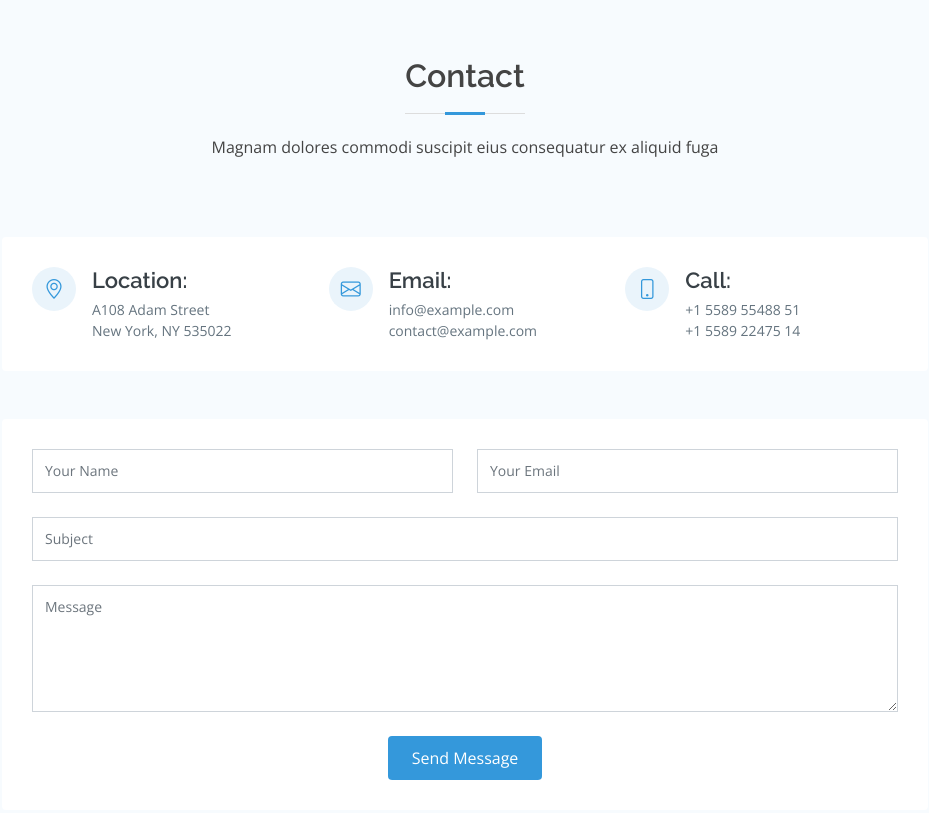
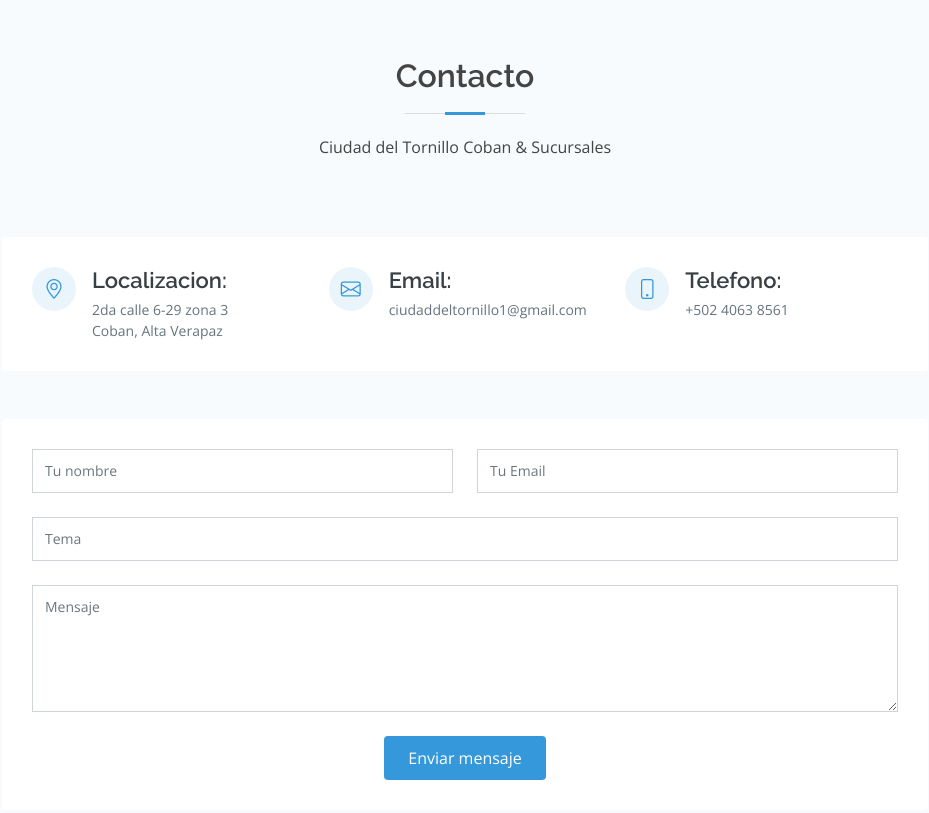
Before and after one commit to JTorres1026/Tarea-Git, a plain HTML site: page index.html in a window 1280 px wide. Shown: the part 3540-4353 px from the top of the page, without its empty margins (175-1104 px from the left). Drawn offline with nearby package versions, Linux system fonts and the light colour scheme.

Commit message:
Update index.html

```diff
--- a/index.html
+++ b/index.html
@@ -369,13 +369,13 @@
 
 
 
-    <!-- ======= Contact Section ======= -->
+<!-- ======= Contact Section ======= -->
     <section id="contact" class="contact section-bg">
       <div class="container">
 
         <div class="section-title">
-          <h2>Contact</h2>
-          <p>Magnam dolores commodi suscipit eius consequatur ex aliquid fuga</p>
+          <h2>Contacto</h2>
+          <p>Ciudad del Tornillo Coban & Sucursales</p>
         </div>
 
         <div class="row mt-5 justify-content-center">
@@ -386,20 +386,20 @@
               <div class="row">
                 <div class="col-lg-4 info">
                   <i class="bi bi-geo-alt"></i>
-                  <h4>Location:</h4>
-                  <p>A108 Adam Street<br>New York, NY 535022</p>
+                  <h4>Localizacion:</h4>
+                  <p>2da calle 6-29 zona 3<br>Coban, Alta Verapaz</p>
                 </div>
 
                 <div class="col-lg-4 info mt-4 mt-lg-0">
                   <i class="bi bi-envelope"></i>
                   <h4>Email:</h4>
-                  <p>info@example.com<br>contact@example.com</p>
+                  <p>ciudaddeltornillo1@gmail.com</p>
                 </div>
 
                 <div class="col-lg-4 info mt-4 mt-lg-0">
                   <i class="bi bi-phone"></i>
-                  <h4>Call:</h4>
-                  <p>+1 5589 55488 51<br>+1 5589 22475 14</p>
+                  <h4>Telefono:</h4>
+                  <p>+502 4063 8561</p>
                 </div>
               </div>
             </div>
@@ -413,24 +413,24 @@
             <form action="forms/contact.php" method="post" role="form" class="php-email-form">
               <div class="row">
                 <div class="col-md-6 form-group">
-                  <input type="text" name="name" class="form-control" id="name" placeholder="Your Name" required>
+                  <input type="text" name="name" class="form-control" id="name" placeholder="Tu nombre" required>
                 </div>
                 <div class="col-md-6 form-group mt-3 mt-md-0">
-                  <input type="email" class="form-control" name="email" id="email" placeholder="Your Email" required>
+                  <input type="email" class="form-control" name="email" id="email" placeholder="Tu Email" required>
                 </div>
               </div>
               <div class="form-group mt-3">
-                <input type="text" class="form-control" name="subject" id="subject" placeholder="Subject" required>
+                <input type="text" class="form-control" name="subject" id="subject" placeholder="Tema" required>
               </div>
               <div class="form-group mt-3">
-                <textarea class="form-control" name="message" rows="5" placeholder="Message" required></textarea>
+                <textarea class="form-control" name="message" rows="5" placeholder="Mensaje" required></textarea>
               </div>
               <div class="my-3">
                 <div class="loading">Loading</div>
                 <div class="error-message"></div>
-                <div class="sent-message">Your message has been sent. Thank you!</div>
+                <div class="sent-message">Su mensaje se ha enviado correctamente, Gracias!</div>
               </div>
-              <div class="text-center"><button type="submit">Send Message</button></div>
+              <div class="text-center"><button type="submit">Enviar mensaje</button></div>
             </form>
           </div>
 
@@ -451,11 +451,11 @@
           <div class="col-lg-3 col-md-6 footer-contact">
             <h3>Lumia</h3>
             <p>
-              A108 Adam Street <br>
-              New York, NY 535022<br>
-              United States <br><br>
-              <strong>Phone:</strong> +1 5589 55488 55<br>
-              <strong>Email:</strong> info@example.com<br>
+              2da calle 6-29 zona 3 <br>
+              Coban, Alta Verapaz<br>
+              Guatemala <br><br>
+              <strong>Phone:</strong> +502 4063 8561<br>
+              <strong>Email:</strong> ciudaddeltornillo1@gmail<br>
             </p>
           </div>
 
@@ -500,7 +500,7 @@
       </div>
       <div class="social-links text-center text-md-right pt-3 pt-md-0">
 
-        <a href="https://www.facebook.com/@Ciudad-del-Tornillo-Coban-Sucursales-100054246711853/" class="facebook" target="_blank"><i class="bx bxl-facebook"></i></a>
+        <a href="#" class="facebook"><i class="bx bxl-facebook"></i></a>
 
       </div>
     </div>
```
